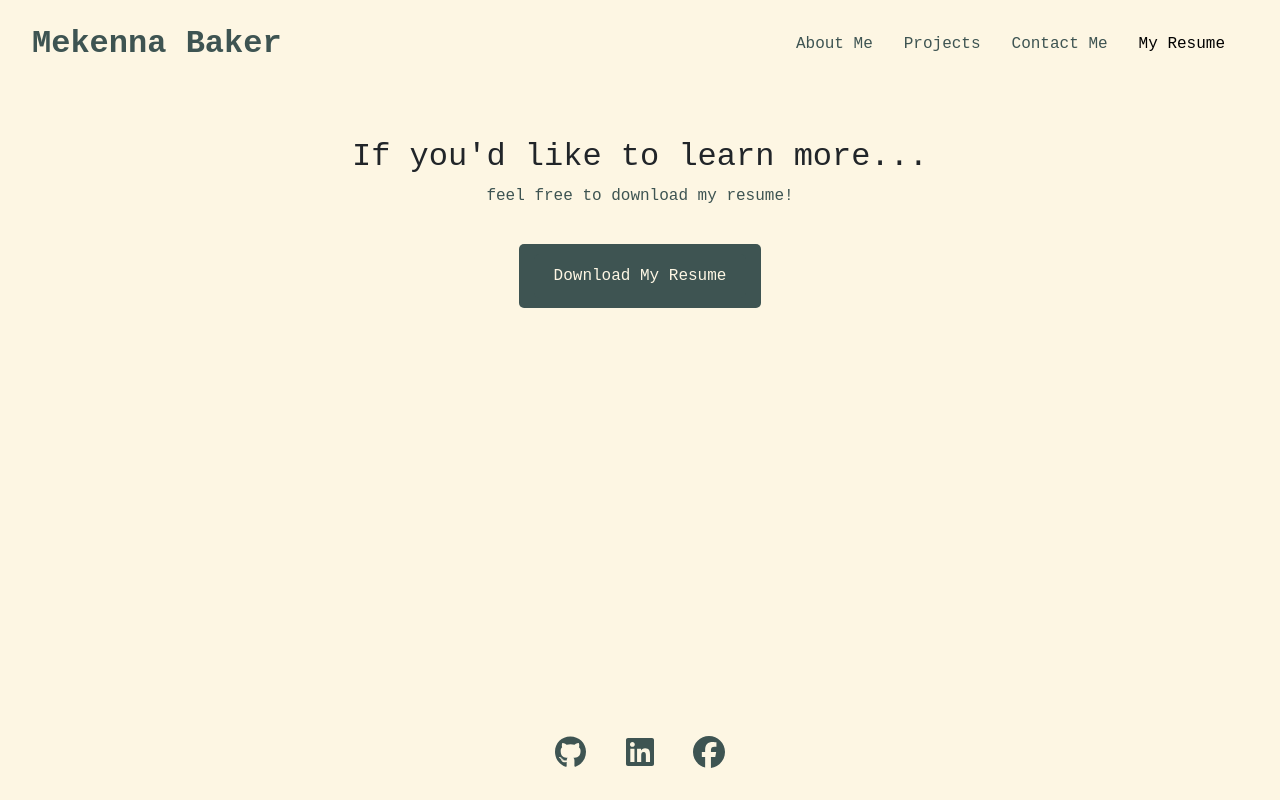
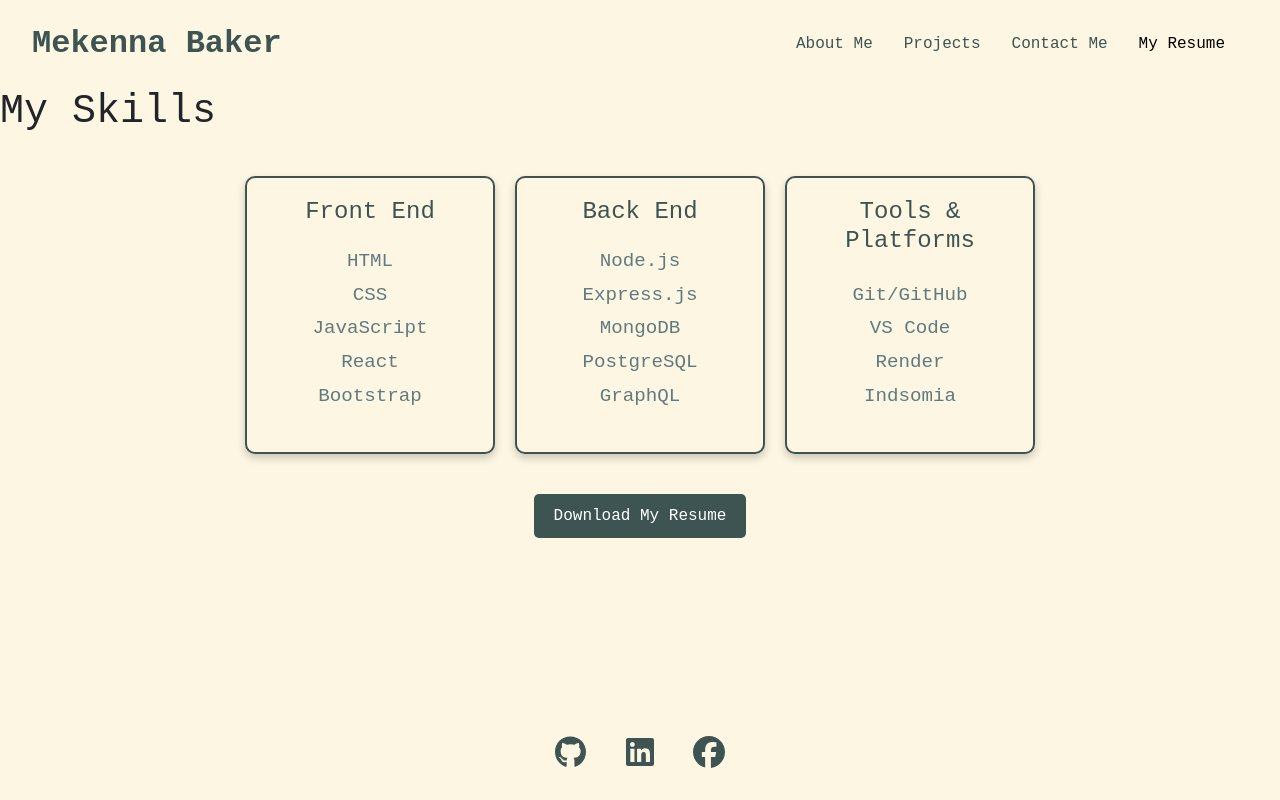
Before and after one commit to Mekenna-Baker/React-Portfolio, a React (Vite) app: page /resume in a window 1280 px wide. Built offline with nearby package versions, Linux system fonts and the light colour scheme; a web font is replaced by a local one.

Commit message:
edited resume jsx and resume css to add skills to resume page

```diff
--- a/src/components/Resume.jsx
+++ b/src/components/Resume.jsx
@@ -1,24 +1,46 @@
 import React from 'react';
 import '../css/Resume.css';
 
-const Resume = () => {
-    return (
-
-        <div className="resume-container">
-
-        <h2>If you'd like to learn more...</h2>
-        <p>feel free to download my resume!</p>
-
-
-        <div className="resume-download btn btn-primary">
-
-            <a class="resume-button" href="public/MekennaBaker_CV.docx"
-            download="MekennaBaker_CV.docx">Download My Resume
-            </a>
-
+function Resume() {
+  return (
+    <div className="resume-container">
+      <h1>My Skills</h1>
+      <div className="skills-boxes">
+        <div className="skill-box">
+          <h2>Front End</h2>
+          <ul>
+            <li>HTML</li>
+            <li>CSS</li>
+            <li>JavaScript</li>
+            <li>React</li>
+            <li>Bootstrap</li>
+          </ul>
         </div>
+        <div className="skill-box">
+          <h2>Back End</h2>
+          <ul>
+            <li>Node.js</li>
+            <li>Express.js</li>
+            <li>MongoDB</li>
+            <li>PostgreSQL</li>
+            <li>GraphQL</li>
+          </ul>
+        </div>
+        <div className="skill-box">
+          <h2>Tools & Platforms</h2>
+          <ul>
+            <li>Git/GitHub</li>
+            <li>VS Code</li>
+            <li>Render</li>
+            <li>Indsomia</li>
+          </ul>
+        </div>
+      </div>
+      <div className="resume-download">
+        <button className="download-btn">Download My Resume</button>
+      </div>
     </div>
-    );
-};
+  );
+}
 
 export default Resume;
--- a/src/css/Resume.css
+++ b/src/css/Resume.css
@@ -1,33 +1,63 @@
-:root {
-    --main-color: #fdf6e3;
-    --dark-accent: #3e5452;
-    --light-accent: #607b80;
+.skills-boxes {
+    display: flex;
+    justify-content: center; /* Centers the boxes horizontally */
+    flex-wrap: wrap; /* Allows wrapping if the screen is too narrow */
+    gap: 20px; /* Adds spacing between the boxes */
+    margin-top: 40px; /* Adds spacing above the boxes */
 }
 
-.resume-container {
+.skill-box {
+    background-color: var(--main-color);
+    border: 2px solid var(--dark-accent);
+    border-radius: 10px;
+    box-shadow: 0 4px 8px rgba(0, 0, 0, 0.2);
+    padding: 20px;
     text-align: center;
-    margin-top: 50px;
+    width: 250px;
+    min-height: 200px;
+    display: flex;
+    flex-direction: column;
+    justify-content: space-between;
+    transition: transform 0.3s ease, box-shadow 0.3s ease; /* Smooth transition */
+}
 
+.skill-box:hover {
+    transform: scale(1.05); /* Slightly increases size */
+    box-shadow: 0 8px 16px rgba(0, 0, 0, 0.3); /* More pronounced shadow */
+}
+
+.skill-box h2 {
+    margin-bottom: 15px;
+    font-size: 1.5rem;
+    color: var(--dark-accent);
+}
+
+.skill-box ul {
+    list-style: none;
+    padding: 0;
+}
+
+.skill-box ul li {
+    margin: 5px 0;
+    font-size: 1.2rem;
+    color: var(--light-accent);
 }
 
 .resume-download {
-    display: inline-block;
-    margin-top: 20px;
+    margin-top: 40px;
+    text-align: center;
 }
 
-.resume-button {
+.download-btn {
+    padding: 10px 20px;
     background-color: var(--dark-accent);
+    color: white;
+    border: none;
     border-radius: 5px;
-    color: var(--main-color);
-    display: inline-block;
-    padding: 10px 20px;
-    text-align: center;
-    text-decoration: none;
-    transition: 0.3s ease;
-    width: auto;
+    cursor: pointer;
+    font-size: 16px;
 }
 
-.resume-button:visited {
-    color: var(--main-color);
-
+.download-btn:hover {
+    background-color: var(--light-accent);
 }
```
